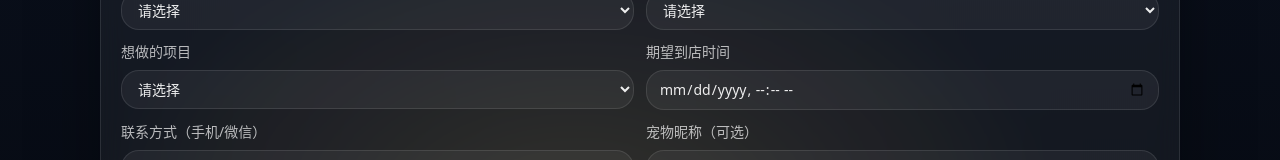
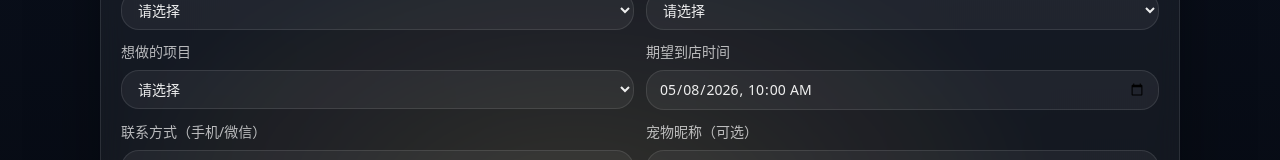
Before and after one commit to YounceLiang/pet_care_ls, a Next.js app: page / in a window 1280 px wide. Shown: the part 3766-3926 px from the top of the page. Built offline with nearby package versions, Linux system fonts and the light colour scheme.

Commit message:
feat: default booking arrival time to tomorrow 10:00

```diff
--- a/components/landing/BookingForm.tsx
+++ b/components/landing/BookingForm.tsx
@@ -14,11 +14,20 @@ type FormState = {
   note: string;
 };
 
+
+const getTomorrowAtTen = () => {
+  const d = new Date();
+  d.setDate(d.getDate() + 1);
+  d.setHours(10, 0, 0, 0);
+  const pad = (n: number) => String(n).padStart(2, "0");
+  return `${d.getFullYear()}-${pad(d.getMonth() + 1)}-${pad(d.getDate())}T${pad(d.getHours())}:${pad(d.getMinutes())}`;
+};
+
 const defaultState: FormState = {
   petType: "",
   size: "",
   service: "",
-  time: "",
+  time: getTomorrowAtTen(),
   contact: "",
   petName: "",
   note: ""
```
